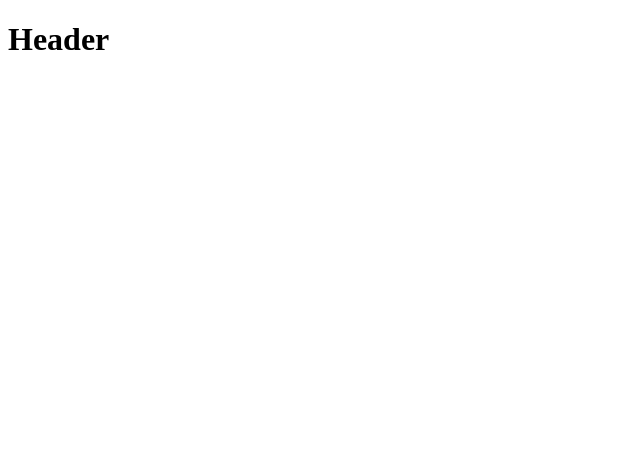
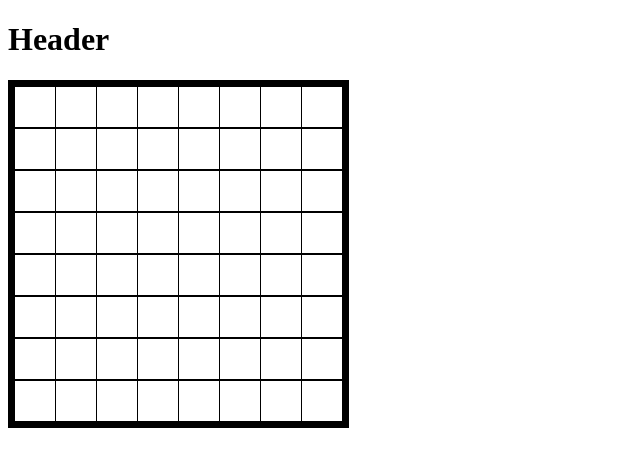
Before and after one commit to RCHS-Programming/unit4-ch1-pixelart-maxwellblevins, a plain HTML site: page resources/index.html in a window 1280 px wide. Shown: the whole page, without its empty margins (0-640 px from the left). Drawn offline with Linux system fonts and the light colour scheme.

Commit message:
PIXEL TABLE 8 BY 8
PIXEL TABLE 8 BY 8

```diff
--- a/resources/index.html
+++ b/resources/index.html
@@ -7,5 +7,87 @@
 </head>
 <body>
 <h1> Header </h1>
+<div id="art">
+<div class="row">
+	<div class="pixel"></div>
+	<div class="pixel"></div>
+	<div class="pixel"></div>
+	<div class="pixel"></div>
+	<div class="pixel"></div>
+	<div class="pixel"></div>
+	<div class="pixel"></div>
+	<div class="pixel"></div>
+</div>
+<div class="row">
+	<div class="pixel"></div>
+	<div class="pixel"></div>
+	<div class="pixel"></div>
+	<div class="pixel"></div>
+	<div class="pixel"></div>
+	<div class="pixel"></div>
+	<div class="pixel"></div>
+	<div class="pixel"></div>
+</div>
+<div class="row">
+	<div class="pixel"></div>
+	<div class="pixel"></div>
+	<div class="pixel"></div>
+	<div class="pixel"></div>
+	<div class="pixel"></div>
+	<div class="pixel"></div>
+	<div class="pixel"></div>
+	<div class="pixel"></div>
+</div>
+<div class="row">
+	<div class="pixel"></div>
+	<div class="pixel"></div>
+	<div class="pixel"></div>
+	<div class="pixel"></div>
+	<div class="pixel"></div>
+	<div class="pixel"></div>
+	<div class="pixel"></div>
+	<div class="pixel"></div>
+</div>
+<div class="row">
+	<div class="pixel"></div>
+	<div class="pixel"></div>
+	<div class="pixel"></div>
+	<div class="pixel"></div>
+	<div class="pixel"></div>
+	<div class="pixel"></div>
+	<div class="pixel"></div>
+	<div class="pixel"></div>
+</div>
+<div class="row">
+	<div class="pixel"></div>
+	<div class="pixel"></div>
+	<div class="pixel"></div>
+	<div class="pixel"></div>
+	<div class="pixel"></div>
+	<div class="pixel"></div>
+	<div class="pixel"></div>
+	<div class="pixel"></div>
+</div>
+<div class="row">
+	<div class="pixel"></div>
+	<div class="pixel"></div>
+	<div class="pixel"></div>
+	<div class="pixel"></div>
+	<div class="pixel"></div>
+	<div class="pixel"></div>
+	<div class="pixel"></div>
+	<div class="pixel"></div>
+</div>
+<div class="row">
+	<div class="pixel"></div>
+	<div class="pixel"></div>
+	<div class="pixel"></div>
+	<div class="pixel"></div>
+	<div class="pixel"></div>
+	<div class="pixel"></div>
+	<div class="pixel"></div>
+	<div class="pixel"></div>
+</div>
+</div>
 </body>
 </html>
--- a/resources/style.css
+++ b/resources/style.css
@@ -0,0 +1,18 @@
+#art {
+    display:table   ;
+    border-spacing: 1px;
+    background-color: black;
+    border: 5px solid black;
+
+}
+
+.row{
+    display: tanle-row;
+}
+
+.pixel{
+    display: table-cell;
+    background-color: white;
+    width: 40px;
+    height: 40PX;
+}
```
